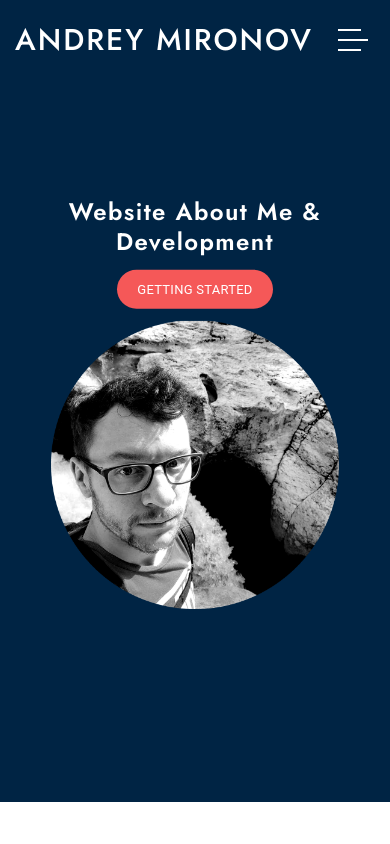
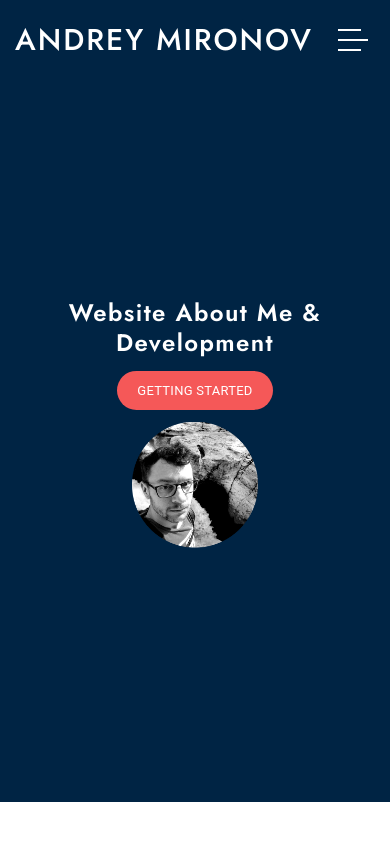
Before and after one commit to andreymironovdev/andreymironovdev.github.io, a plain HTML site: page index.html in a window 390 px wide. Shown: the top 844 px of the page. Drawn offline with Linux system fonts and the light colour scheme.

Commit message:
add preloader, fix home area on small screen

```diff
--- a/assets/css/home.css
+++ b/assets/css/home.css
@@ -46,7 +46,7 @@
 
 @media (max-width: 991px) {
     .home-area .header-text {
-        top: 55% !important;
+        top: 65% !important;
         transform: perspective(1px) translateY(-60%) !important;
     }
 
@@ -93,10 +93,9 @@
         top: 55% !important;
         transform: perspective(1px) translateY(-50%) !important;
         text-align: center;
-    }
-
-    .home-area .header-text .buttons {
-        display: none;
+        .row {
+            margin-top: 40px;
+        }
     }
 
     .home-area .header-text h1 {
@@ -119,7 +118,7 @@
     }
 
     .home-area .header-text img {
-        width: 80%;
+        width: 35%;
         margin-top: 20px;
     }
 }
--- a/index.html
+++ b/index.html
@@ -67,7 +67,7 @@
                 <div class="col-lg-6 col-md-6 col-sm-12 col-xs-12"
                      data-scroll-reveal="enter right move 30px over 0.6s after 0.4s">
                     <img src="assets/images/avatar.png" class="rounded img-fluid d-block mx-auto"
-                         alt="First Vector Graphic">
+                         alt="Avatar">
                 </div>
             </div>
         </div>
```
Also changed, not shown: transaction-isolation-levels.html (+1 -0 lines), tree-structure.html (+1 -0 lines).
